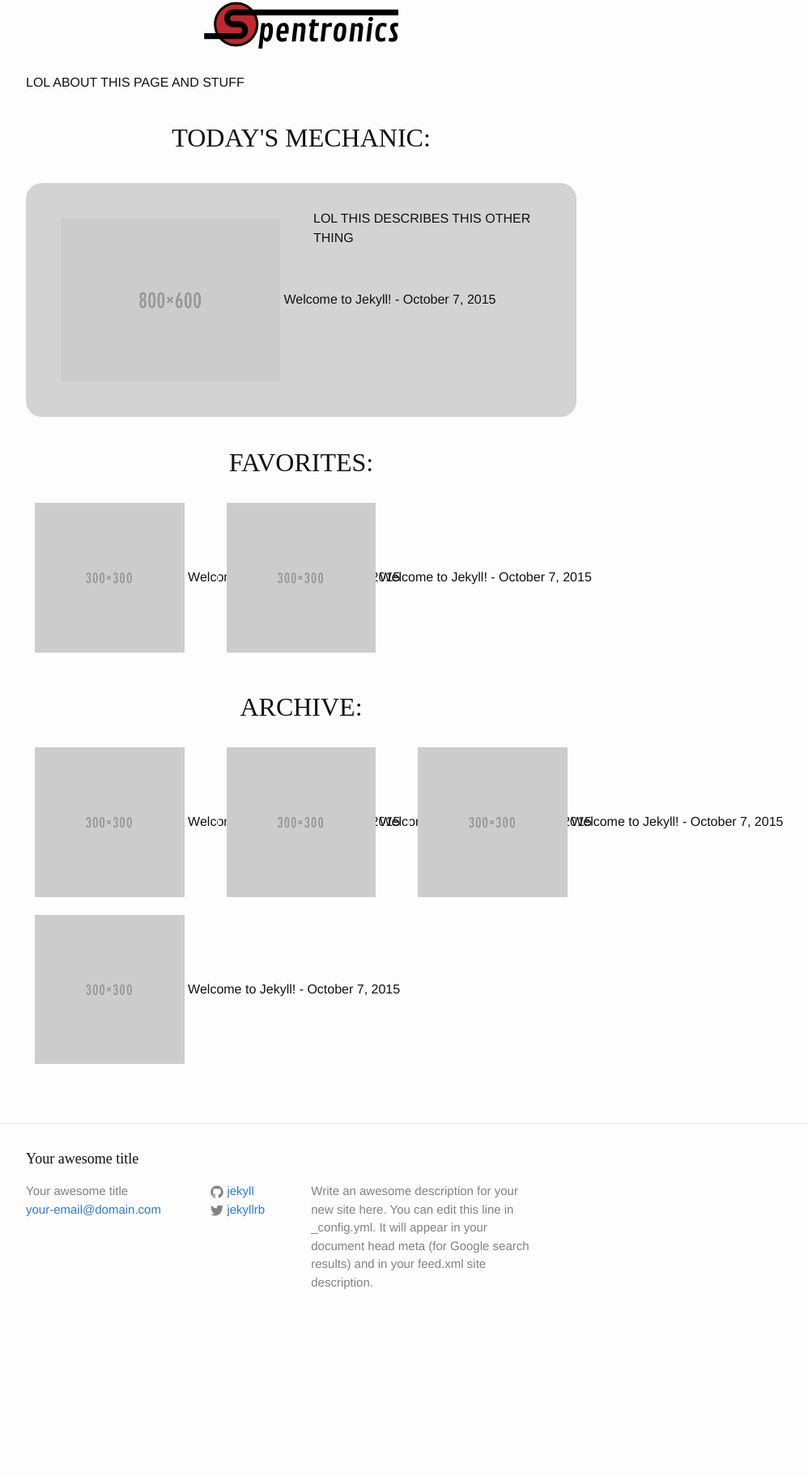
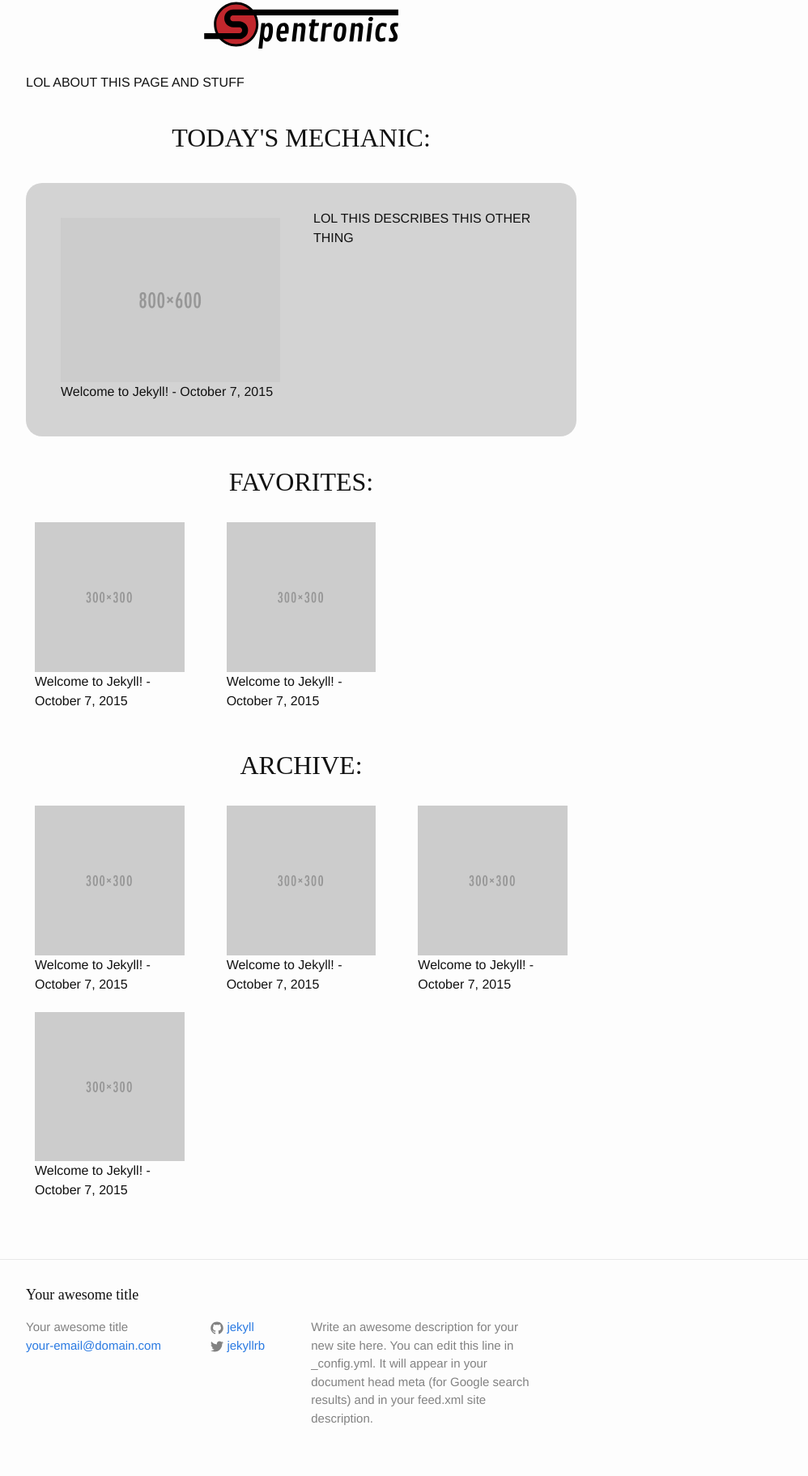
Before and after one commit to spencerflem/rifflist, a Jekyll site: the page built from index.html, in a window 1280 px wide. Shown: the whole page at 81% size, without its empty margins (268-1266 px from the left). Built offline with Jekyll 4.4.1, drawn with Linux system fonts in a browser that asks for light colours; some web fonts are replaced; before the commit the page ends 1655 px from its top, so only the background shows below that.

Commit message:
moved text to div

```diff
--- a/_includes/archive.html
+++ b/_includes/archive.html
@@ -15,7 +15,9 @@
                     <img src="{{ post.img.small | prepend: site.baseurl }}" class="hidden-xs">
                     <img src="{{ post.img.mobile | prepend: site.baseurl }}" class="hidden-sm hidden-md hidden-lg">
                   </a>
-                  {{ post.title }} - {{ post.date | date: "%B %-d, %Y" }}
+                  <div>
+                    {{ post.title }} - {{ post.date | date: "%B %-d, %Y" }}
+                  </div>
              </div>
           </div>
       {% if value == 0 %}
--- a/_includes/current.html
+++ b/_includes/current.html
@@ -13,7 +13,9 @@
                     <a href="{{ post.url | prepend: site.baseurl }}">
                         <img src="{{ post.img.large | prepend: site.baseurl }}">
                     </a>
-                    {{ post.title }} - {{ post.date | date: "%B %-d, %Y" }}
+                    <div>
+                      {{ post.title }} - {{ post.date | date: "%B %-d, %Y" }}
+                    </div>
                </div>
             </div>
             <div class="col-sm-6">
--- a/_includes/favorites.html
+++ b/_includes/favorites.html
@@ -15,7 +15,9 @@
                     <img src="{{ post.img.small | prepend: site.baseurl }}" class="hidden-xs">
                     <img src="{{ post.img.mobile | prepend: site.baseurl }}" class="hidden-sm hidden-md hidden-lg hidden-xlg">
                   </a>
-                  {{ post.title }} - {{ post.date | date: "%B %-d, %Y" }}
+                  <div>
+                    {{ post.title }} - {{ post.date | date: "%B %-d, %Y" }}
+                  </div>
              </div>
           </div>
       {% if value == 0 %}
--- a/_sass/_layout.scss
+++ b/_sass/_layout.scss
@@ -126,7 +126,7 @@
   border: 1px solid transparent;
 }
 .current .preview-panel:hover {
-  border: 1px solid #adadad;
+  border: 1px solid #c4c4c4;
 }
 
 
@@ -194,5 +194,4 @@
     &:hover {
         border: 1px solid $grey-color-light;
     }
-    white-space: nowrap;
 }
```
